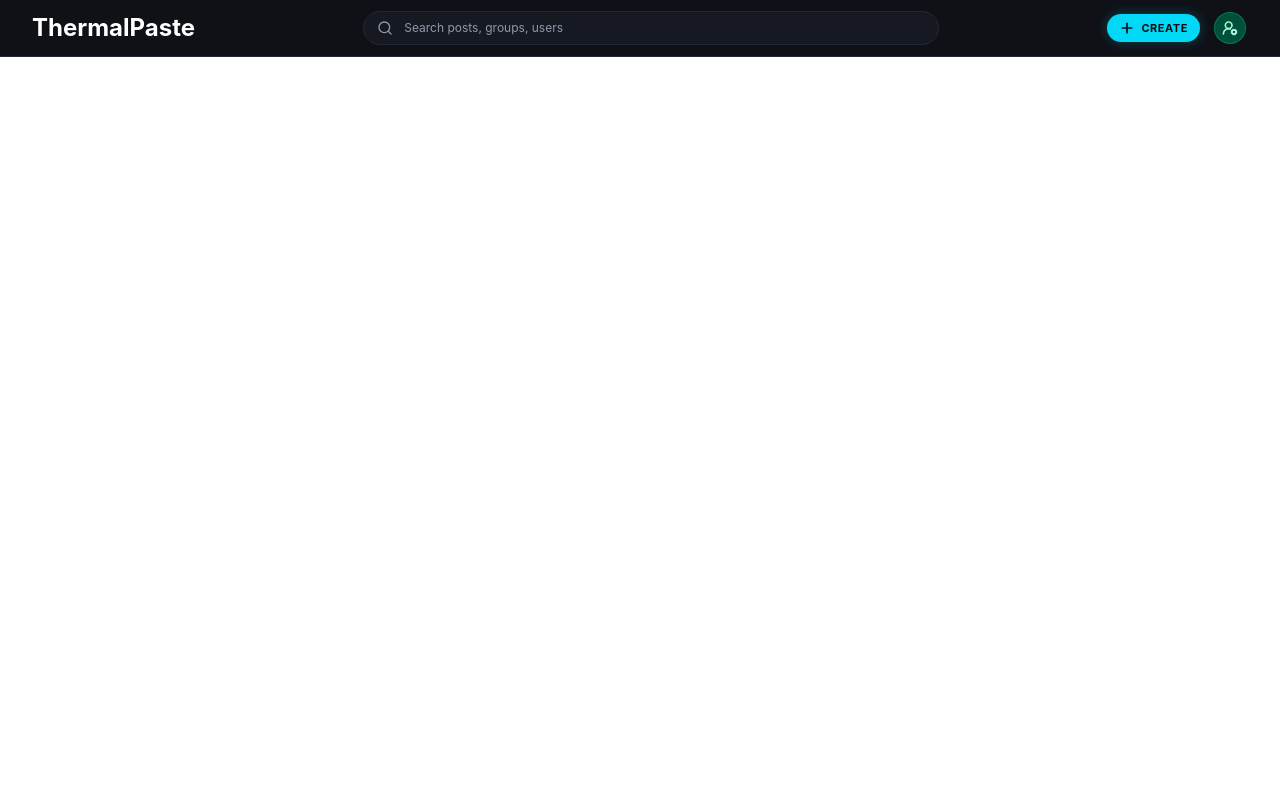
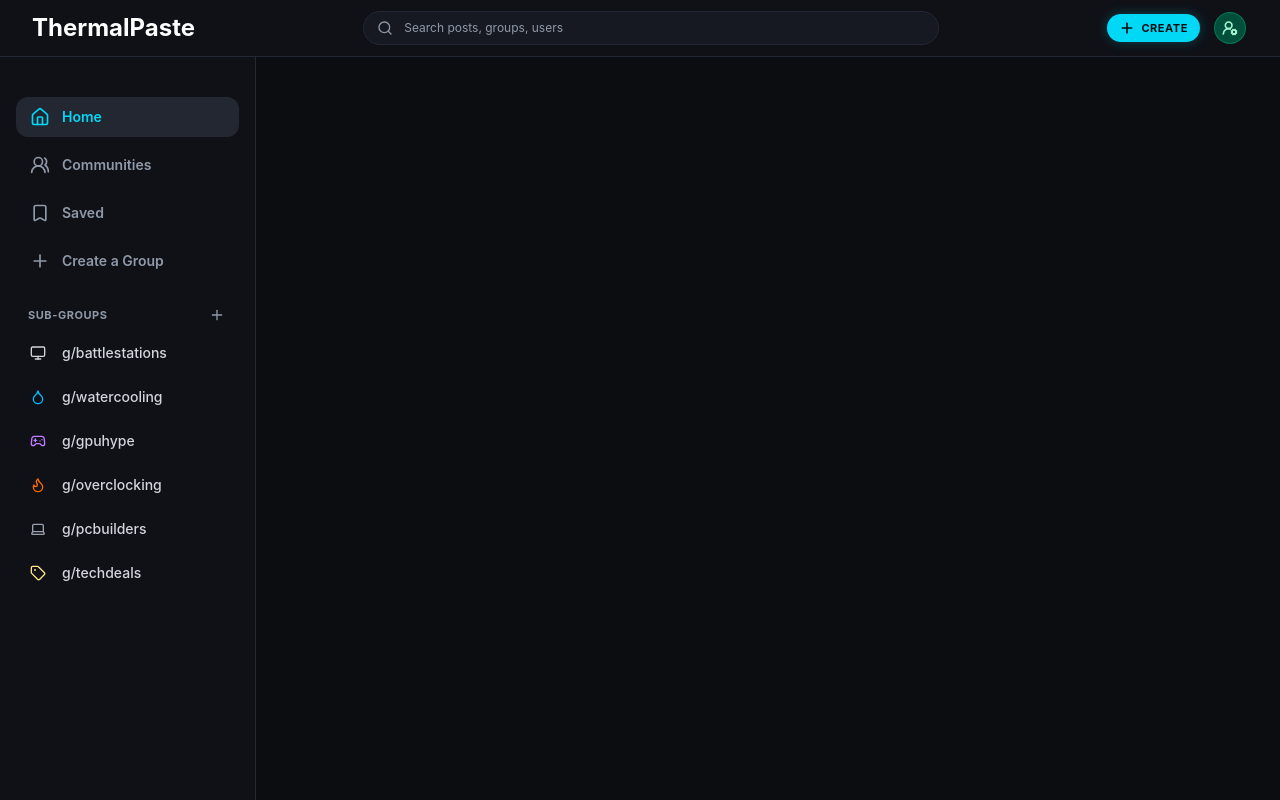
Before and after one commit to rohan9932/ThermalPaste-frontend, a React (Vite) app: page / in a window 1280 px wide. Built offline with nearby package versions, Linux system fonts and the light colour scheme.

Commit message:
refractor: Move all the contents in HomePage

```diff
--- a/src/App.tsx
+++ b/src/App.tsx
@@ -1,9 +1,9 @@
-import Navbar from "./components/Navbar";
+import HomePage from "./pages/HomePage";
 
 function App() {
   return (
-    <div className="">
-      <Navbar />
+    <div>
+      <HomePage />
     </div>
   );
 }
--- /dev/null
+++ b/src/pages/HomePage.tsx
@@ -0,0 +1,16 @@
+import Navbar from "../components/Navbar";
+import Sidebar from "../components/Sidebar";
+
+function HomePage() {
+  return (
+    <div className="min-h-screen bg-[#0B0D11] text-white flex flex-col">
+      <Navbar />
+      <div className="flex flex-1">
+        <Sidebar />
+        <main className="flex-1 p-6">{/* Main content area */}</main>
+      </div>
+    </div>
+  );
+}
+
+export default HomePage;
```
